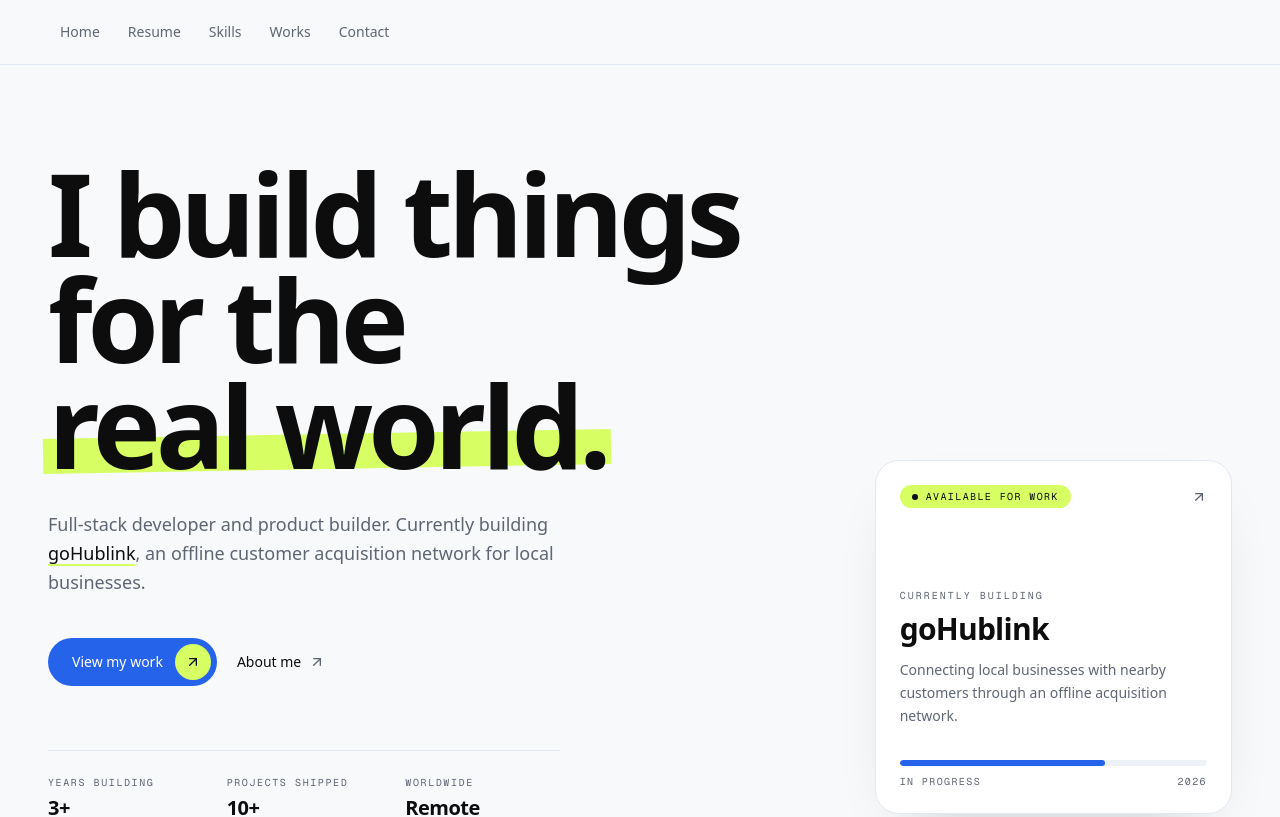
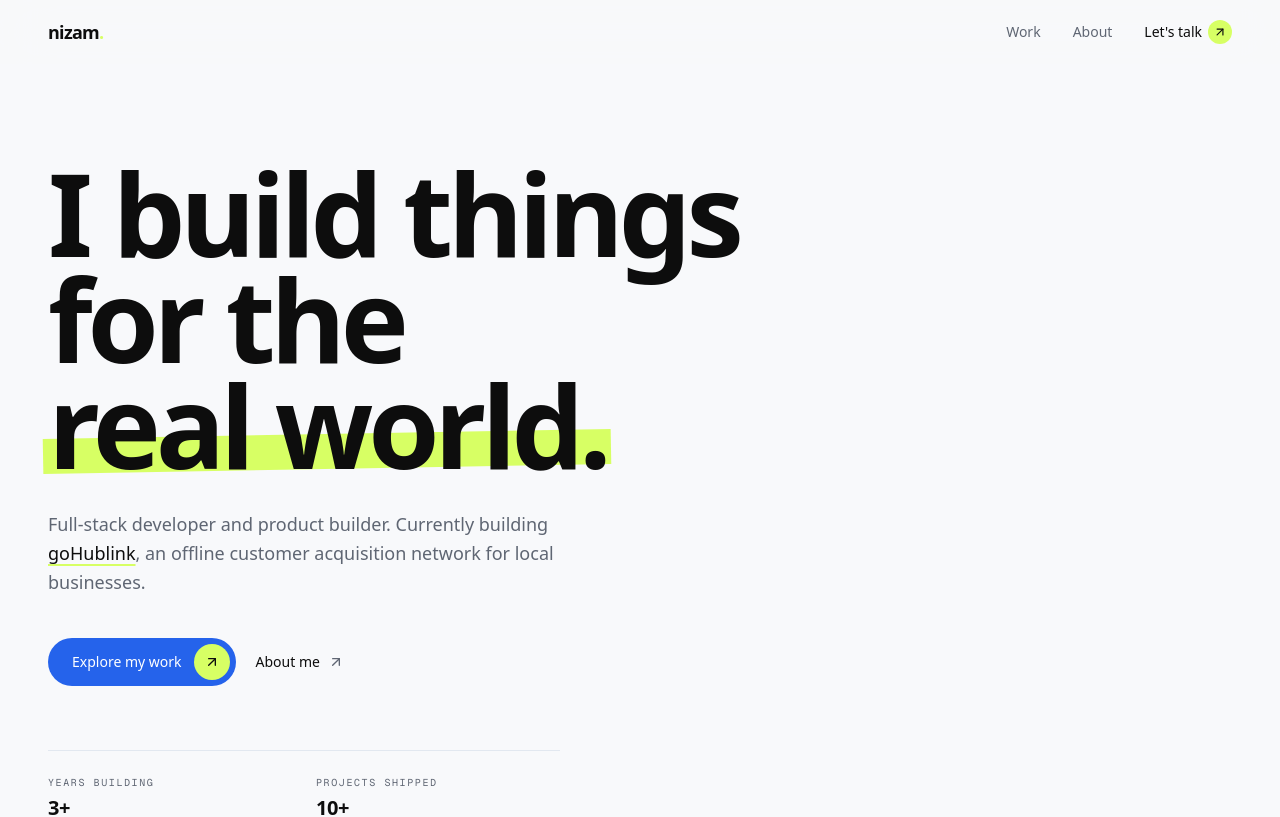
Before and after one commit to novus318/portfolio-v1, a Next.js app: page / in a window 1280 px wide. Shown: the top 817 px of the page. Built offline with nearby package versions, Linux system fonts and the light colour scheme.

Commit message:
refactor: Simplify navigation components and improve layout

```diff
--- a/components/BottomNav.tsx
+++ b/components/BottomNav.tsx
@@ -1,66 +1,28 @@
 "use client"
 
 import Link from "next/link"
-import { usePathname } from "next/navigation"
-import { Home, FileUser, User, Briefcase, Mail } from "lucide-react"
-import { cn } from "@/lib/utils"
+import { Briefcase, Mail, User } from "lucide-react"
 
 const navItems = [
-  {
-    name: "Home",
-    href: "#",
-    icon: Home,
-  },
-  {
-    name: "Resume",
-    href: "#",
-    icon: FileUser,
-    onClick: (e: React.MouseEvent<HTMLAnchorElement>) => {
-      e.preventDefault();
-      window.open('/resume.pdf', '_blank');
-    },
-  },
-  {
-    name: "Skills",
-    href: "#skills",
-    icon: User,
-  },
-  {
-    name: "Works",
-    href: "#projects",
-    icon: Briefcase,
-  },
-  {
-    name: "Contact",
-    href: "#contact",
-    icon: Mail,
-  },
+  { name: "Work", href: "#projects", icon: Briefcase },
+  { name: "About", href: "#about", icon: User },
+  { name: "Talk", href: "#contact", icon: Mail },
 ]
 
 export function BottomNav() {
-  const pathname = usePathname()
-
   return (
     <nav className="fixed bottom-0 left-0 right-0 z-50 border-t border-border bg-background/95 backdrop-blur md:hidden">
       <div className="flex h-16 items-center justify-around">
         {navItems.map((item) => {
-          const isActive = pathname === item.href
           const Icon = item.icon
 
           return (
             <Link
               key={item.name}
               href={item.href}
-              onClick={item.onClick}
-              className={cn(
-                "relative flex flex-col items-center justify-center gap-1 px-3 py-2 text-xs font-medium transition-colors",
-                isActive ? "text-foreground" : "text-muted-foreground hover:text-primary"
-              )}
+              className="group flex flex-col items-center justify-center gap-1 px-3 py-2 text-xs font-medium text-muted-foreground transition-colors hover:text-foreground"
             >
-              {isActive && (
-                <span className="absolute -top-0.5 h-0.5 w-8 rounded-full bg-accent" />
-              )}
-              <Icon className="h-5 w-5" />
+              <Icon className="h-5 w-5 transition-colors group-hover:text-primary" />
               <span>{item.name}</span>
             </Link>
           )
--- a/components/Hero.tsx
+++ b/components/Hero.tsx
@@ -7,7 +7,6 @@ import { ArrowUpRight } from 'lucide-react'
 const stats = [
   { value: '3+', label: 'Years building' },
   { value: '10+', label: 'Projects shipped' },
-  { value: 'Remote', label: 'Worldwide' },
 ]
 
 const fadeUp = {
@@ -73,7 +72,7 @@ const Hero = () => {
               href="#projects"
               className="group inline-flex items-center gap-3 rounded-full bg-primary py-1.5 pl-6 pr-1.5 text-sm font-medium text-primary-foreground transition-colors hover:bg-primary/90"
             >
-              View my work
+              Explore my work
               <span className="grid size-9 place-items-center rounded-full bg-accent text-accent-foreground transition-transform duration-300 group-hover:rotate-45">
                 <ArrowUpRight className="size-4" />
               </span>
@@ -92,7 +91,7 @@ const Hero = () => {
             initial="hidden"
             animate="visible"
             variants={fadeUp}
-            className="mt-16 grid max-w-lg grid-cols-3 gap-6 border-t border-border pt-6"
+            className="mt-16 grid max-w-lg grid-cols-2 gap-6 border-t border-border pt-6"
           >
             {stats.map((stat) => (
               <div key={stat.label}>
@@ -106,59 +105,6 @@ const Hero = () => {
             ))}
           </motion.dl>
         </div>
-
-        <motion.div
-          custom={2}
-          initial="hidden"
-          animate="visible"
-          variants={fadeUp}
-          className="lg:col-span-4 lg:pb-2"
-        >
-          <div className="relative overflow-hidden rounded-3xl border border-border bg-card p-6 shadow-[0_24px_60px_-40px_rgba(13,13,13,0.35)]">
-            <div className="flex items-center justify-between gap-3">
-              <span className="inline-flex items-center gap-2 rounded-full bg-accent px-3 py-1 font-mono text-[10px] uppercase tracking-[0.14em] text-accent-foreground">
-                <span className="size-1.5 rounded-full bg-accent-foreground" />
-                Available for work
-              </span>
-              <a
-                href="https://gohublink.com/"
-                target="_blank"
-                rel="noopener noreferrer"
-                aria-label="Visit goHublink"
-                className="text-muted-foreground transition-colors hover:text-primary"
-              >
-                <ArrowUpRight className="size-4" />
-              </a>
-            </div>
-
-            <div className="mt-20">
-              <p className="font-mono text-[10px] uppercase tracking-[0.2em] text-muted-foreground">
-                Currently building
-              </p>
-              <h2 className="mt-2 text-3xl font-semibold tracking-tight text-foreground">
-                <a
-                  href="https://gohublink.com/"
-                  target="_blank"
-                  rel="noopener noreferrer"
-                  className="transition-colors hover:text-primary"
-                >
-                  goHublink
-                </a>
-              </h2>
-              <p className="mt-3 text-sm leading-relaxed text-muted-foreground">
-                Connecting local businesses with nearby customers through an offline acquisition network.
-              </p>
-            </div>
-
-            <div className="mt-8 h-1.5 w-full overflow-hidden rounded-full bg-secondary">
-              <div className="h-full w-2/3 rounded-full bg-primary" />
-            </div>
-            <div className="mt-2 flex justify-between font-mono text-[10px] uppercase tracking-[0.14em] text-muted-foreground">
-              <span>In progress</span>
-              <span>2026</span>
-            </div>
-          </div>
-        </motion.div>
       </div>
     </section>
   )
--- a/components/TopNav.tsx
+++ b/components/TopNav.tsx
@@ -1,68 +1,49 @@
 "use client"
 
 import Link from "next/link"
-import { usePathname } from "next/navigation"
-import { Home, FileUser, User, Briefcase, Mail } from "lucide-react"
-import { cn } from "@/lib/utils"
+import { ArrowUpRight } from "lucide-react"
 
 const navItems = [
-  {
-    name: "Home",
-    href: "#",
-    icon: Home,
-  },
-  {
-    name: "Resume",
-    href: "#",
-    icon: FileUser,
-    onClick: (e: React.MouseEvent<HTMLAnchorElement>) => {
-      e.preventDefault();
-      window.open('/resume.pdf', '_blank');
-    },
-  },
-  {
-    name: "Skills",
-    href: "#skills",
-    icon: User,
-  },
-  {
-    name: "Works",
-    href: "#projects",
-    icon: Briefcase,
-  },
-  {
-    name: "Contact",
-    href: "#contact",
-    icon: Mail,
-  },
+  { name: "Work", href: "#projects" },
+  { name: "About", href: "#about" },
 ]
 
 export function TopNav() {
-  const pathname = usePathname()
+  return (
+    <nav className="fixed top-0 left-0 right-0 z-40 bg-background/80 backdrop-blur-xl">
+      <div className="mx-auto flex h-16 max-w-7xl items-center justify-between px-4 md:px-8 lg:px-12">
+        <Link
+          href="#"
+          aria-label="Nizam — home"
+          className="group inline-flex items-baseline text-lg font-semibold leading-none tracking-[-0.04em] text-foreground"
+        >
+          nizam
+          <span className="text-accent transition-transform duration-200 group-hover:translate-y-0.5">
+            .
+          </span>
+        </Link>
 
-  return (
-    <nav className="fixed top-0 left-0 right-0 z-40 border-b border-border bg-background/80 backdrop-blur-xl">
-      <div className="mx-auto flex h-16 max-w-7xl items-center justify-between px-4 md:px-8 lg:px-12">
+        <div className="hidden items-center gap-8 md:flex">
+          {navItems.map((item) => (
+            <Link
+              key={item.name}
+              href={item.href}
+              className="group relative text-sm font-medium text-muted-foreground transition-colors hover:text-foreground"
+            >
+              {item.name}
+              <span className="absolute -bottom-1 left-0 h-0.5 w-0 bg-accent transition-all duration-200 group-hover:w-full" />
+            </Link>
+          ))}
 
-        <div className="hidden items-center gap-1 md:flex">
-          {navItems.map((item) => {
-            const isActive = pathname === item.href
-
-            return (
-              <Link
-                key={item.name}
-                href={item.href}
-                onClick={item.onClick}
-                className={cn(
-                  "group relative px-3 py-2 text-sm font-medium transition-colors hover:text-foreground",
-                  isActive ? "text-foreground" : "text-muted-foreground"
-                )}
-              >
-                {item.name}
-                <span className="absolute inset-x-3 -bottom-px h-0.5 origin-left scale-x-0 bg-accent transition-transform duration-300 group-hover:scale-x-100" />
-              </Link>
-            )
-          })}
+          <Link
+            href="#contact"
+            className="group inline-flex items-center gap-1.5 text-sm font-medium text-foreground"
+          >
+            Let&apos;s talk
+            <span className="grid size-6 place-items-center rounded-full bg-accent text-accent-foreground transition-transform duration-200 group-hover:rotate-45">
+              <ArrowUpRight className="size-3.5" />
+            </span>
+          </Link>
         </div>
       </div>
     </nav>
```
